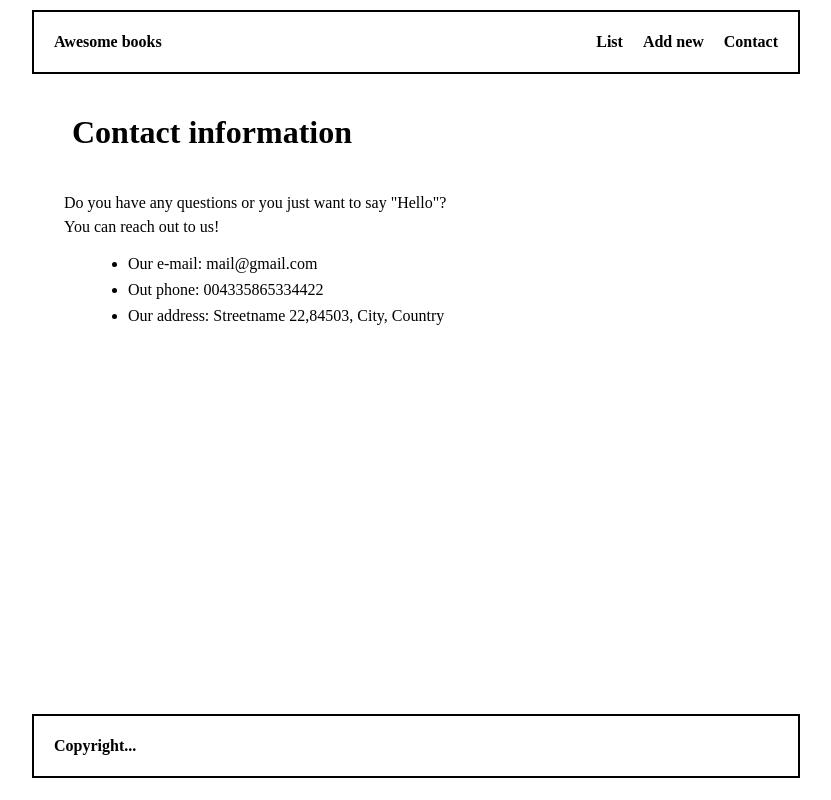
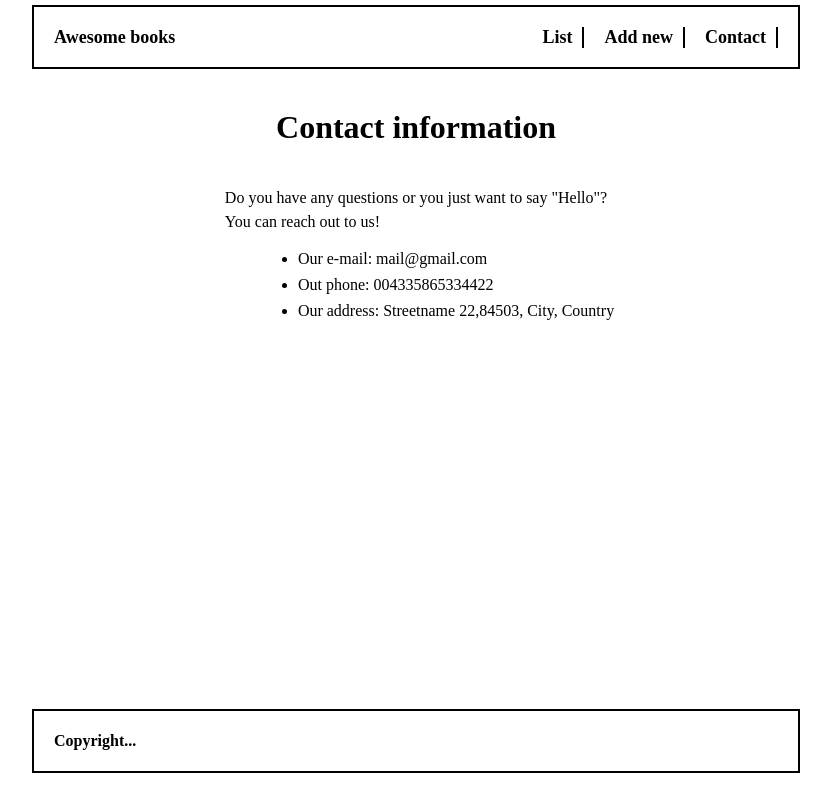
Before and after one commit to BranBayou/awesome-books-project, a website: page index.html in a window 1280 px wide. Both pictures are taken after a click on the link "Contact". Shown: the whole page, without its empty margins (224-1055 px from the left). Drawn offline with Linux system fonts and the light colour scheme.

Commit message:
Add changes on styling

```diff
--- a/index.html
+++ b/index.html
@@ -22,7 +22,7 @@
       <h1>All awesome books</h1>
       <div class="book-list"></div>
     </section>
-    <main class="form-con disapear">
+    <main class="form-con">
       <form id="form" class="form" action="">
           <h2>Add a new book</h2>
           <input class="book-title" type="text" name="title" placeholder="Title" required>
--- a/styles.css
+++ b/styles.css
@@ -3,10 +3,12 @@
   padding: 0;
   box-sizing: border-box;
 }
+
 body {
   max-width: 768px;
-  margin: 10px auto;
+  margin: 5px auto;
 }
+
 header {
   display: flex;
   justify-content: space-between;
@@ -15,36 +17,47 @@ header {
   height: 8vh;
   padding: 0 20px;
 }
-header p a{
+
+li a {
+  text-decoration: none;
+  color: #000;
+  font-weight: bold;
+  font-size: 18px;
+}
+
+header p a {
   font-weight: bold;
   text-decoration: none;
   color: #000;
+  font-size: 18px;
+}
 
-}
 ul {
   display: flex;
   gap: 20px;
 }
+
 header ul li {
   list-style: none;
+  border-right: 2px solid #000;
+  padding-right: 10px;
 }
-li a {
-  text-decoration: none;
-  color: #000;
-  font-weight: bold;
-}
+
 .content-contianer {
   height: 80vh;
 }
-.list{
+
+.list {
   max-width: 100%;
   height: auto;
   text-align: center;
 }
+
 .list h1 {
   margin: 24px;
   font-size: 32px;
 }
+
 .ul-list {
   display: flex;
   flex-direction: column;
@@ -52,11 +65,13 @@ li a {
   padding-left: 5rem;
   gap: 0.5rem;
 }
+
 main {
   max-width: 50%;
   margin: 0 auto;
   height: auto;
 }
+
 #form {
   display: flex;
   flex-direction: column;
@@ -65,23 +80,32 @@ main {
   gap: 20px;
 }
 
+.contact h2 {
+  margin: 24px;
+  font-size: 32px;
+}
+
 #form h2 {
   margin: 24px;
   font-size: 32px;
 }
+
 .contact {
   padding: 1rem;
+  display: flex;
+  flex-direction: column;
+  align-items: center;
+}
 
+footer p {
+  font-weight: bold;
 }
+
 .contact p {
   padding: 1rem;
   line-height: 1.5rem;
 }
 
-.contact h2 {
-  margin: 24px;
-  font-size: 32px;
-}
 .add-btn {
   width: 70px;
   height: 2rem;
@@ -145,9 +169,7 @@ footer {
   height: 8vh;
   padding: 0 20px;
 }
-footer p {
-  font-weight: bold;
-}
+
 .disapear {
   display: none;
 }
```
